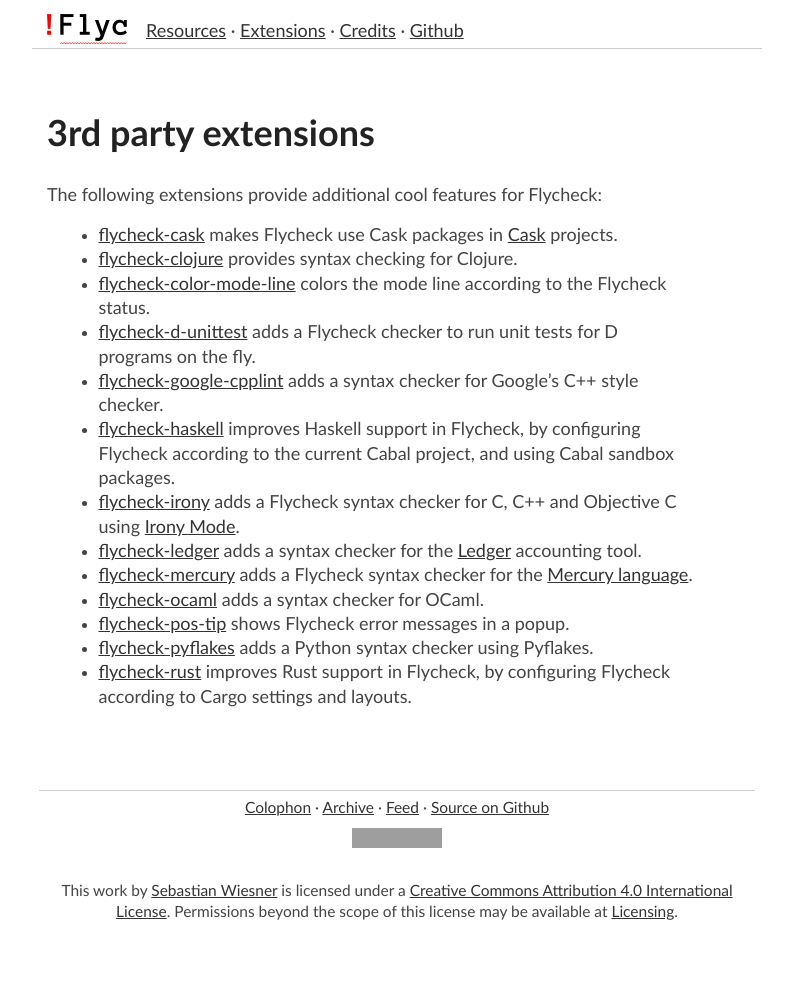
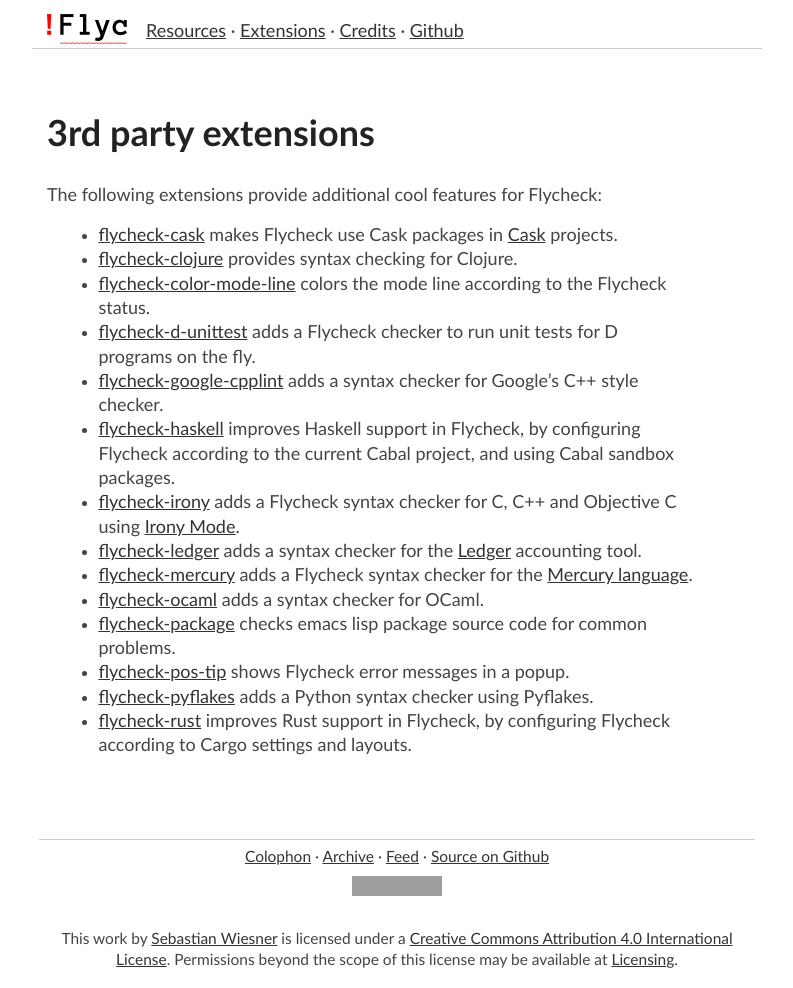
Before and after one commit to cmarqu/flycheck.github.io, a Jekyll site: the page built from extensions.md, in a window 1280 px wide. Shown: the whole page, without its empty margins (243-1036 px from the left). Built offline with Jekyll 4.4.1, drawn with Linux system fonts in a browser that asks for light colours; before the commit the page ends 939 px from its top, so only the background shows below that; grey boxes are pictures that could not be loaded.

Commit message:
Mention flycheck-package extension

```diff
--- a/extensions.md
+++ b/extensions.md
@@ -27,6 +27,8 @@
   Flycheck syntax checker for the [Mercury language](http://mercurylang.org/).
 - [flycheck-ocaml](https://github.com/flycheck/flycheck-ocaml) adds a syntax
   checker for OCaml.
+- [flycheck-package](https://github.com/purcell/flycheck-package) checks
+  emacs lisp package source code for common problems.
 - [flycheck-pos-tip](https://github.com/flycheck/flycheck-pos-tip) shows
   Flycheck error messages in a popup.
 - [flycheck-pyflakes](https://github.com/Wilfred/flycheck-pyflakes) adds a
```
